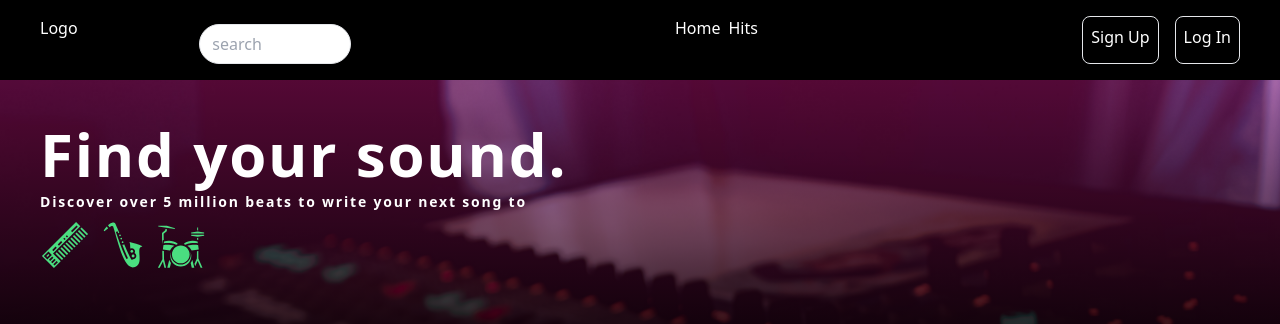
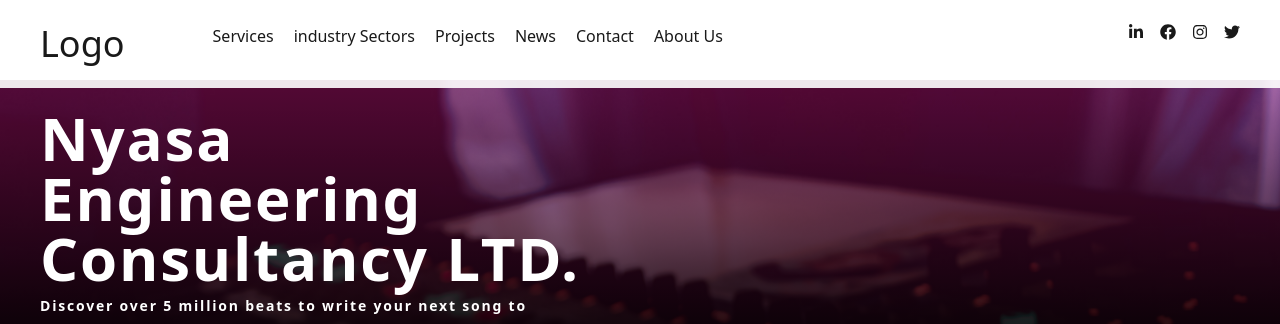
Before and after one commit to WatipasoChirambo/Stick, a Next.js app: page / in a window 1280 px wide. Shown: the top 324 px of the page. Built offline with nearby package versions, Linux system fonts and the light colour scheme.

Commit message:
Nyasa Navigation

```diff
--- a/components/Hero.js
+++ b/components/Hero.js
@@ -1,13 +1,14 @@
 import React from "react";
 import { GiDrumKit, GiSaxophone, GiMusicalKeyboard } from 'react-icons/gi';
+import { HeroButton } from "../components/HeroButton";
 
 function Hero() {
   return (
     <>
-      <div className="wrapper px-10 h-80">
+      <div className="wrapper px-10 h-90">
         <div className="mt-28 text-white pt-5 lg:mt-20">
           <div className="tracking-wider text-4xl font-black">
-              <h2 className="text-5xl lg:text-6xl pt-6">Find your sound.</h2>
+              <h2 className="text-5xl lg:text-6xl pt-2">Nyasa <br></br> Engineering <br></br> Consultancy LTD.</h2>
               <p className="text-sm pt-2">
               Discover over 5 million beats to write your next song to
               </p>
--- /dev/null
+++ b/components/HeroButton.js
@@ -0,0 +1,13 @@
+import React from 'react'
+
+function HeroButton(text) {
+  return (
+    <div>
+        <div className="border rounded-lg bg-orange-600 text-white">
+            <h4>{text}</h4>
+        </div>
+    </div>
+  )
+}
+
+export default HeroButton
--- a/components/Navbar.js
+++ b/components/Navbar.js
@@ -1,17 +1,20 @@
 import React, { useState } from "react";
 import { MdMenu } from "react-icons/md";
+import { FaLinkedinIn, FaFacebook, FaTwitter,FaInstagram } from 'react-icons/fa';
+
+
 
 function Navbar() {
   const [toggle, setToggle] = useState(false);
 
   return (
-    <nav className="fixed top-0 w-full text-white">
-      <div className="md:flex justify-between px-10 py-4 bg-black">
-        <div className="md:flex justify-between gap-4">
+    <nav className="flex justify-between fixed top-0 px-10 py-6 w-full text-black bg-white opacity-90">
+      <div className="md:flex gap-20">
+        <div className="md:flex gap-4">
           <div className="md:flex gap-2">
             <div className="flex gap-2 w-full">
               <div className="flex gap-2 w-full">
-                <h2>Logo</h2>
+                <h1 className="text-4xl">Logo</h1>
               </div>
               <div className="lg:flex justify-around gap-4 align-center">
                 <MdMenu
@@ -23,29 +26,28 @@ function Navbar() {
                 />
               </div>
             </div>
-            <div className="h-10 w-full mt-2">
-              <input
-                type="text"
-                placeholder="search"
-                className="border rounded-full p-3 w-full h-full text-left"
-              />
-            </div>
           </div>
         </div>
         <div
           className={
             toggle
-              ? "h-screen z-20 text-center text-white p-4 m-2"
-              : "hidden md:visible lg:flex gap-2 text-center text-white"
+              ? "hidden h-screen z-20 text-center text-black p-4 m-2"
+              : "hidden md:visible lg:flex gap-5 text-center text-black"
           }
         >
-          <h3>Home</h3>
-          <h3>Hits</h3>
+          <h3>Services</h3>
+          <h3>industry Sectors</h3>
+          <h3>Projects</h3>
+          <h3>News</h3>
+          <h3>Contact</h3>
+          <h3>About Us</h3>
         </div>
-        <div className="hidden lg:flex justify-around gap-4 align-center">
-          <h3 className="border rounded-lg p-2">Sign Up</h3>
-          <h3 className="border rounded-lg p-2 lg:visible">Log In</h3>
-        </div>
+      </div>
+      <div className="flex gap-4">
+        <FaLinkedinIn/>
+        <FaFacebook/>
+        <FaInstagram/>
+        <FaTwitter/>
       </div>
     </nav>
   );
```
Also changed, not shown: 1 other file (tests, documents, lock files or other folders).
